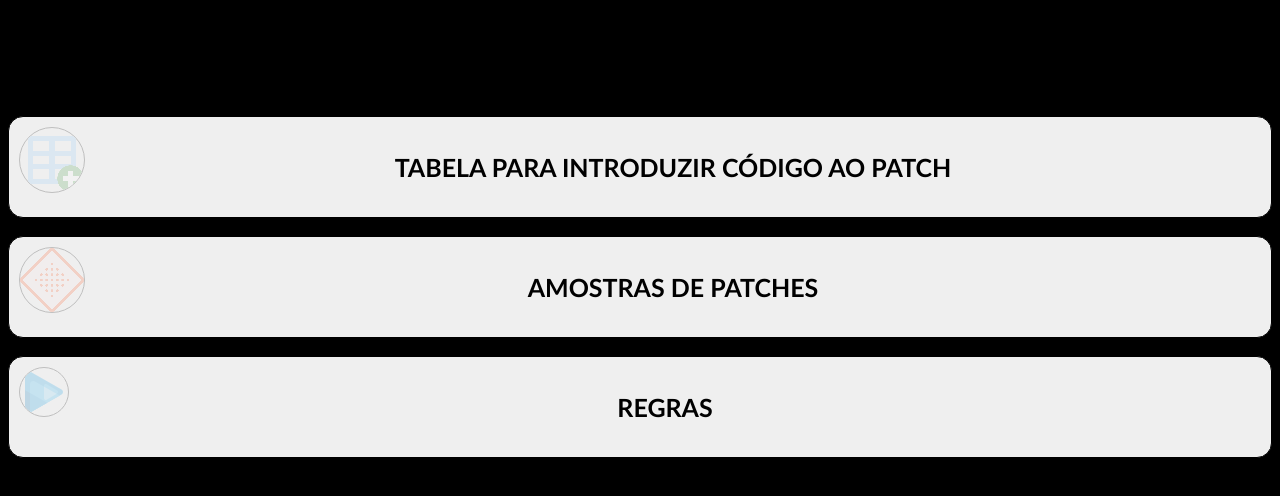
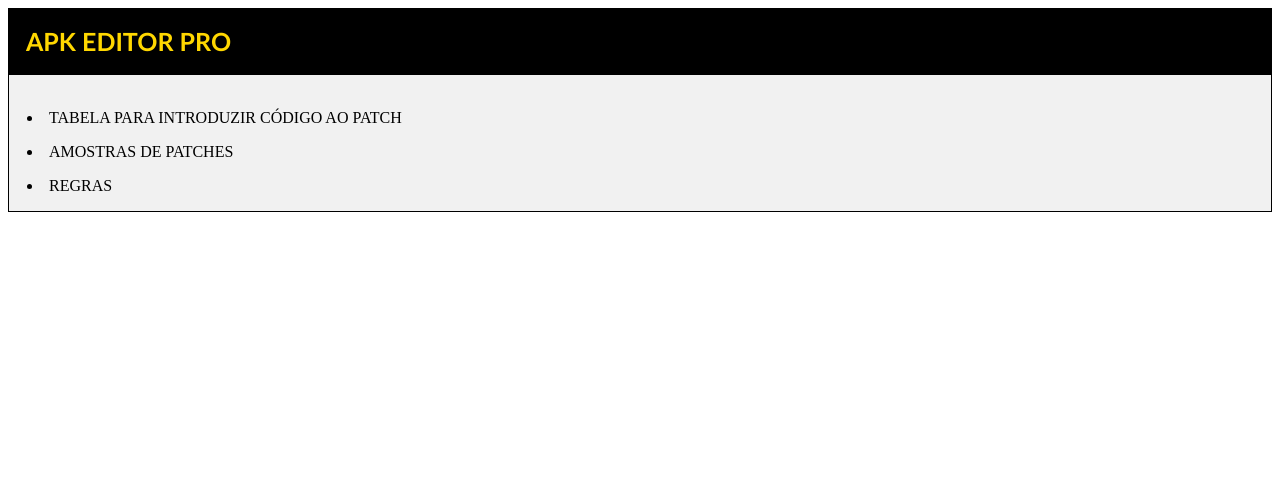
Before and after one commit to Brunomartins8/Apk-Patches, a plain HTML site: page index.html in a window 1280 px wide. Drawn offline with Linux system fonts and the light colour scheme.

Commit message:
Update index.html

```diff
--- a/index.html
+++ b/index.html
@@ -3,75 +3,73 @@
 <head>
 <meta http-equiv="Content-Type" content="text/html; charset=utf-8">
 <meta name="viewport" content="user-scalable=no">
-<title></title>
+<title>Document</title>
 
 </head>
 <body>
 
 <style>
-body {
+.collapsible {
   background-color: black;
+  color: gold;
+  cursor: pointer;
+  padding: 18px;
+  width: 100%;
+  border: none;
+  text-align: left;
+  outline: none;
+  font-size: 15px;
+
 }
-button {
-	background-color: none;
-    border: 1px solid black;
-    padding: 10px;
-    border-radius: 15px;
-    margin: none;
-    width: 100%;
-    height: none;
+
+.active, .collapsible:hover {
+  background-color: #28649C;
 }
-img {
-    float: left;
-    border: 1px solid black;
-    border-radius: 100%;
-    opacity: 0.2;
+
+.content {
+  padding: 0 18px;
+  display: block;
+  overflow: hidden;
+  background-color: #f1f1f1;
+  border: 1px solid;
+  height: 98%;
+
 }
-p, a{
-    cursor: none;
-    text-decoration: none;
-	color: black;
-    text-align: none;
-	font-weight: bold;
+.texto_verde {
+	color: #188038;
+}
+
+.texto_roxo {
+	color: #AD67EC;
+}
+
+.texto_azul {
+    color: #3F51B5;
+}
+a {
+  color: black;
+  text-decoration: none;
+}
+b, button {
 	font-size: 25px;
     font-family: "Gill Sans", sans-serif;
- }
 }
 </style>
-</body>
-</br>
-</br>
-</br>
-</br>
-</br>
-</br>
+</head>
+
+<body>
 
 
-<button>
-<a href="tabela.html">
-<img src="tabela.png">
-</img><p>TABELA PARA INTRODUZIR CÓDIGO AO PATCH</p>
-</a>
-</button>
+<button type="button" class="collapsible"><b>APK EDITOR PRO</b></button>
+<div class="content">
 </br>
-</br>
+  <b></b>
+  <p><a href="#tabela.html"><li>TABELA PARA INTRODUZIR CÓDIGO AO PATCH</li></a></p>
 
-<button>
-<a href="patches.html">
-<img src="patch.png">
-</img><p>AMOSTRAS DE PATCHES</p>
-</a>
-</button>
-</br>
-</br>
+  <p><a href="#regra.html"><li>AMOSTRAS DE PATCHES</li></a></p>
+  <p><a href="#patches.html"><li>REGRAS</li></a></p>
 
-<button>
-<a href="regra.html">
-<img src="regr.png">
-</img><p>REGRAS</p>
-</a>
-</button>
-</br>
-</br>
+</div>
 
+</body>
 </html>
```
